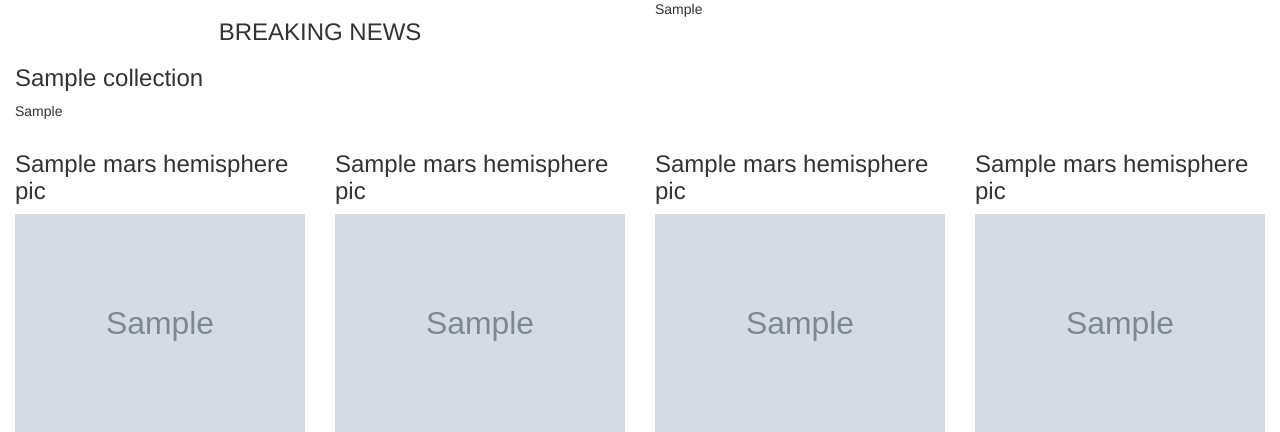
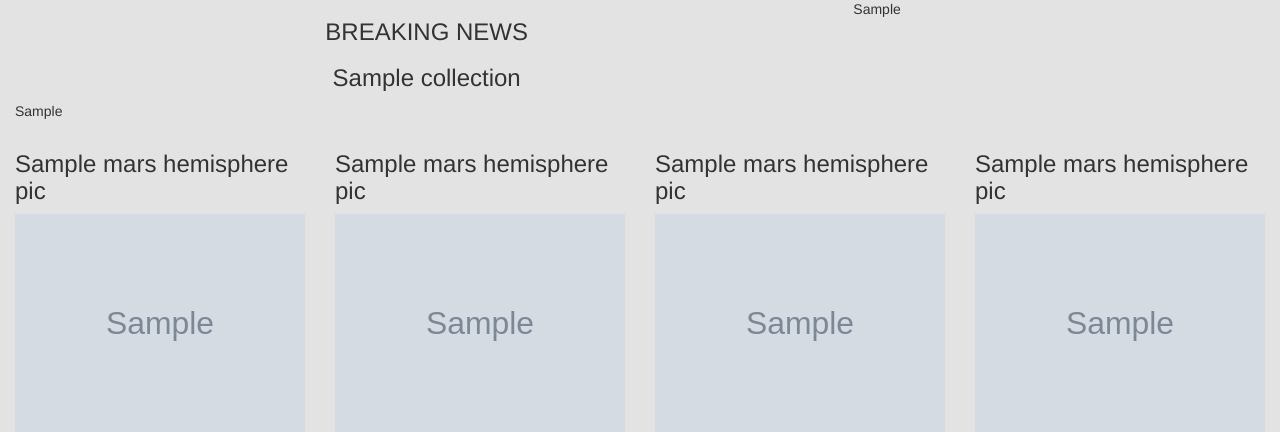
Before and after one commit to tkadamson/Web-Scraping-Mars-Mission, a Flask app: page / in a window 1280 px wide. Shown: the part 1094-1526 px from the top of the page. Run offline with Flask 2, Linux system fonts and the light colour scheme; grey boxes marked "Sample" are stand-in pictures; a database or web service that is not in the repository returns one stand-in record (values such as "Sample title"); some libraries are stand-ins or nearby versions.

Commit message:
Project completed. Fixed up table index and placement. Set background color.

```diff
--- a/scrape_mars.py
+++ b/scrape_mars.py
@@ -58,6 +58,9 @@ def scrape_info():
     tables = pd.read_html(url)
 
     mars_facts = tables[0]
+
+    mars_facts.rename(columns={0: 'Measure', 1: 'Value'}, inplace=True)
+    mars_facts.set_index('Measure', inplace=True)
 
     mars_facts_html = mars_facts.to_html()
 
--- a/templates/index.html
+++ b/templates/index.html
@@ -8,7 +8,7 @@
   <link rel="stylesheet" href="https://maxcdn.bootstrapcdn.com/bootstrap/3.3.7/css/bootstrap.min.css">
 </head>
 
-<body>
+<body style='background-color: rgb(228, 227, 227);'>
     <div class="container-fluid">
         <div class="row">
             <div class="col-md-12">
@@ -16,7 +16,7 @@
                     <div class="col-md-12">
                         <h1 class="text-center">
                             Welcome to the Mars Dashboard
-                            <p><br><a style='align-items: center;' class="btn btn-primary btn-lg" href="/scrape" role="button">Get Data!</a></p>
+                            <p><br><a style='align-items: center;' class="btn btn-primary btn-lg" href="/scrape" role="button">Get Data!</a><br></p>
                         </h1>
                     </div>
                 </div>
@@ -29,17 +29,17 @@
 				</div>
 			</div>
 			<div class="row">
-				<div class="col-md-6">
+				<div class="col-md-8">
 					<h3 class="text-center">
 						BREAKING NEWS
 					</h3>
-                    <h3>{{ mars.nasa_news_title }}</h3>
+                    <h3 class="text-center">{{ mars.nasa_news_title }}</h3>
 					<p>
 						{{ mars.nasa_news_tag }}
 					</p>
 				</div>
-				<div class="col-md-6">
-                    <table>{{mars.mars_facts_table | safe}}</table>
+				<div class="table-responsive">
+                    <table class="table center" style='margin-right: 50px ;' >{{mars.mars_facts_table | safe}}</table>
 				</div>
 			</div>
 		</div>
@@ -66,6 +66,8 @@
 			</h3><img alt="Hemisphere 4" src={{ mars.mars_hemisphere_pics[3]['img_url'] }} width=100%>
 		</div>
 	</div>
+    {% else %}
+    <h3 class="text-center">Houston, we have a problem... no data here! Click 'Get Data!' to try again.</h3>
     {% endif %}
 </body>
 
```
Also changed, not shown: 1 other file.
